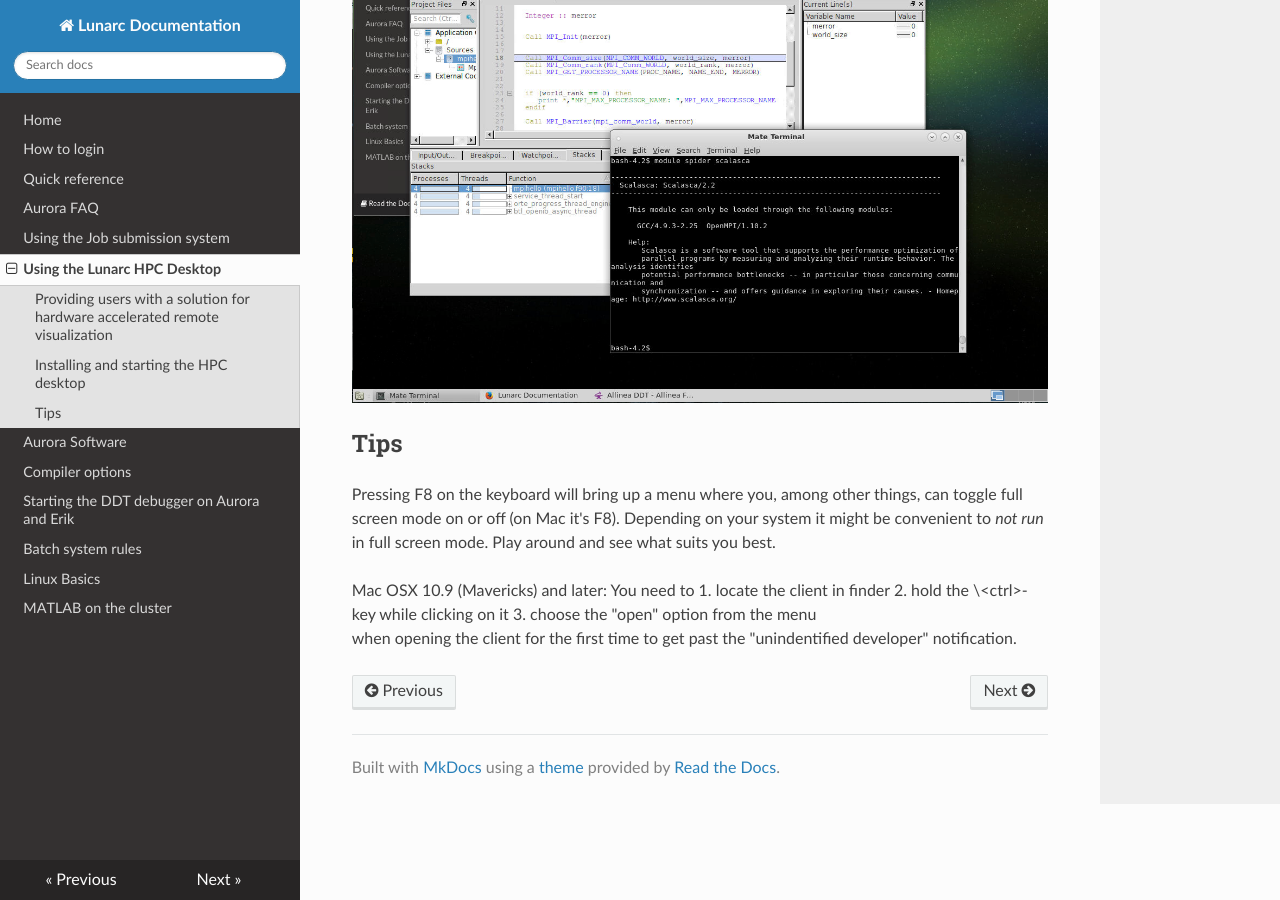
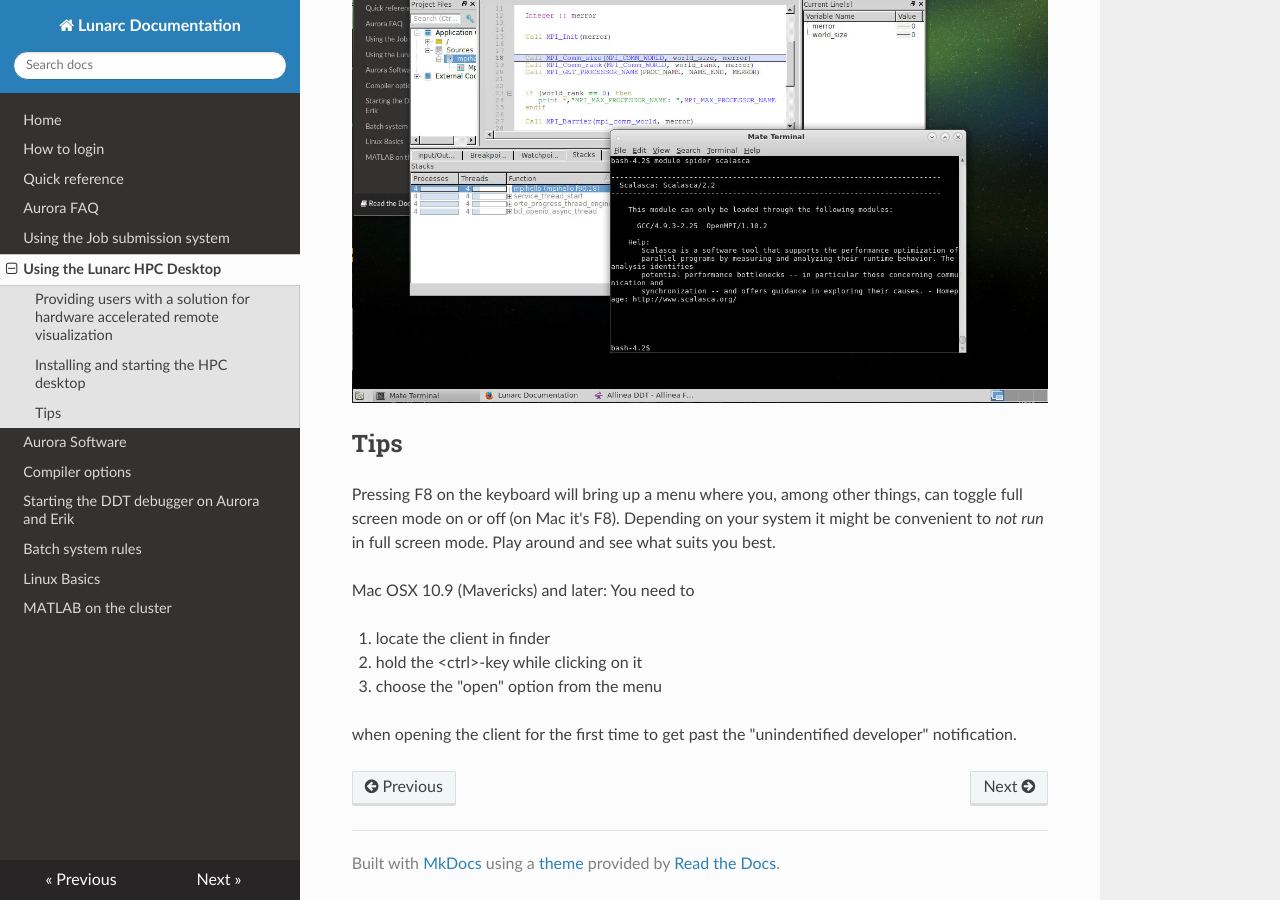
Before and after one commit to lunarc/lunarc_docs, an MkDocs documentation site: the page built from docs/using_hpc_desktop.md, in a window 1280 px wide and 900 px high, scrolled down 1536 px. Built offline with MkDocs 1.6.1, drawn with Linux system fonts in a browser that asks for light colours; nearby versions of some CDN libraries; old or Windows-style settings are respelled for this version of MkDocs.

Commit message:
Next try to get <ctrl> to display properly

```diff
--- a/docs/using_hpc_desktop.md
+++ b/docs/using_hpc_desktop.md
@@ -40,7 +40,9 @@ The following applications are installed and accessible from the drop down menus
 Pressing F8 on the keyboard will bring up a menu where you, among other things, can toggle full screen mode on or off (on Mac it's F8). Depending on your system it might be convenient to *not run* in full screen mode. Play around and see what suits you best.
 
 Mac OSX 10.9 (Mavericks) and later: You need to
+
 1. locate the client in finder
-2. hold the \<ctrl\>-key while clicking on it
+2. hold the <ctrl\>-key while clicking on it
 3. choose the "open" option from the menu
+
 when opening the client for the first time to get past the "unindentified developer" notification.
```
